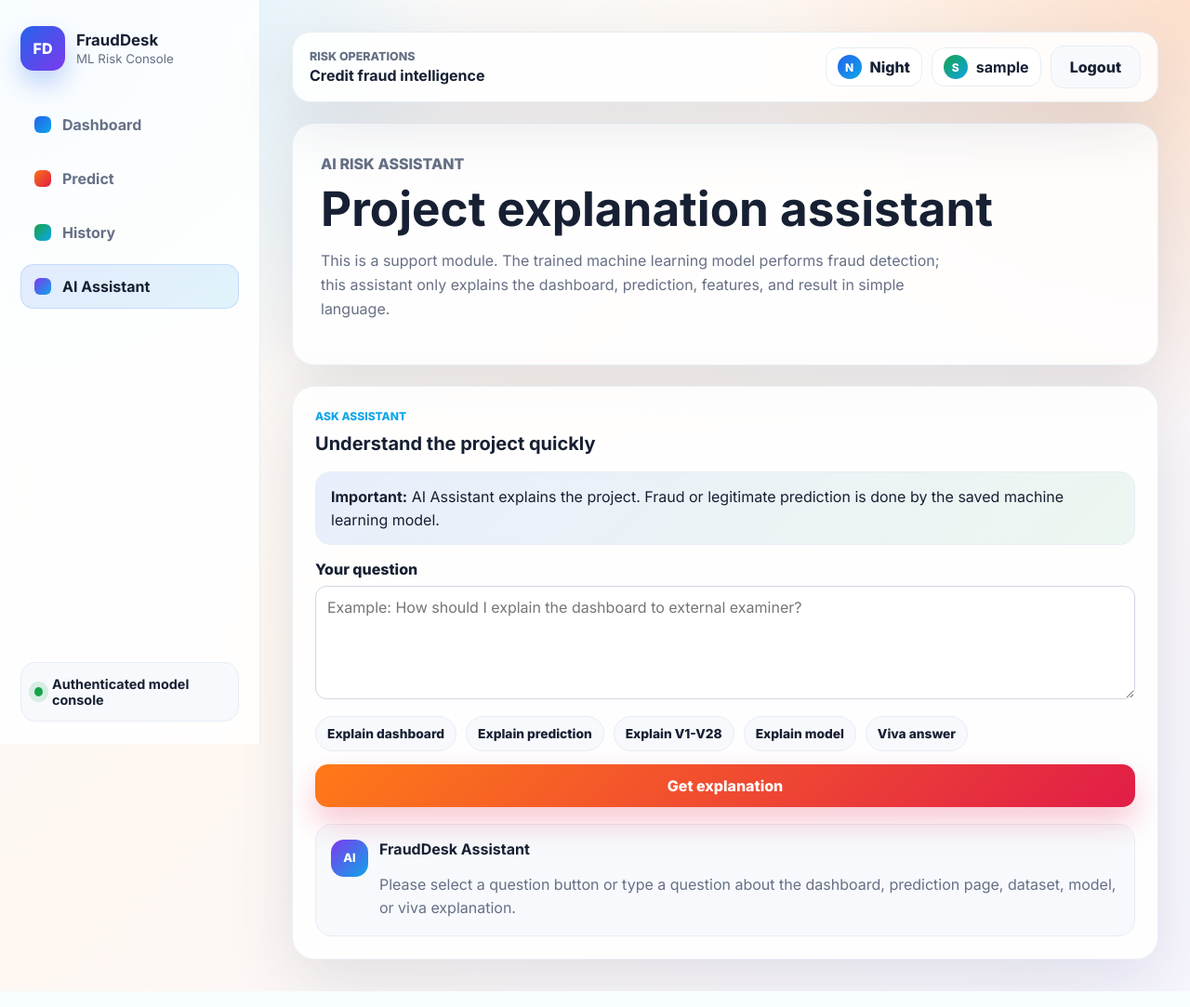
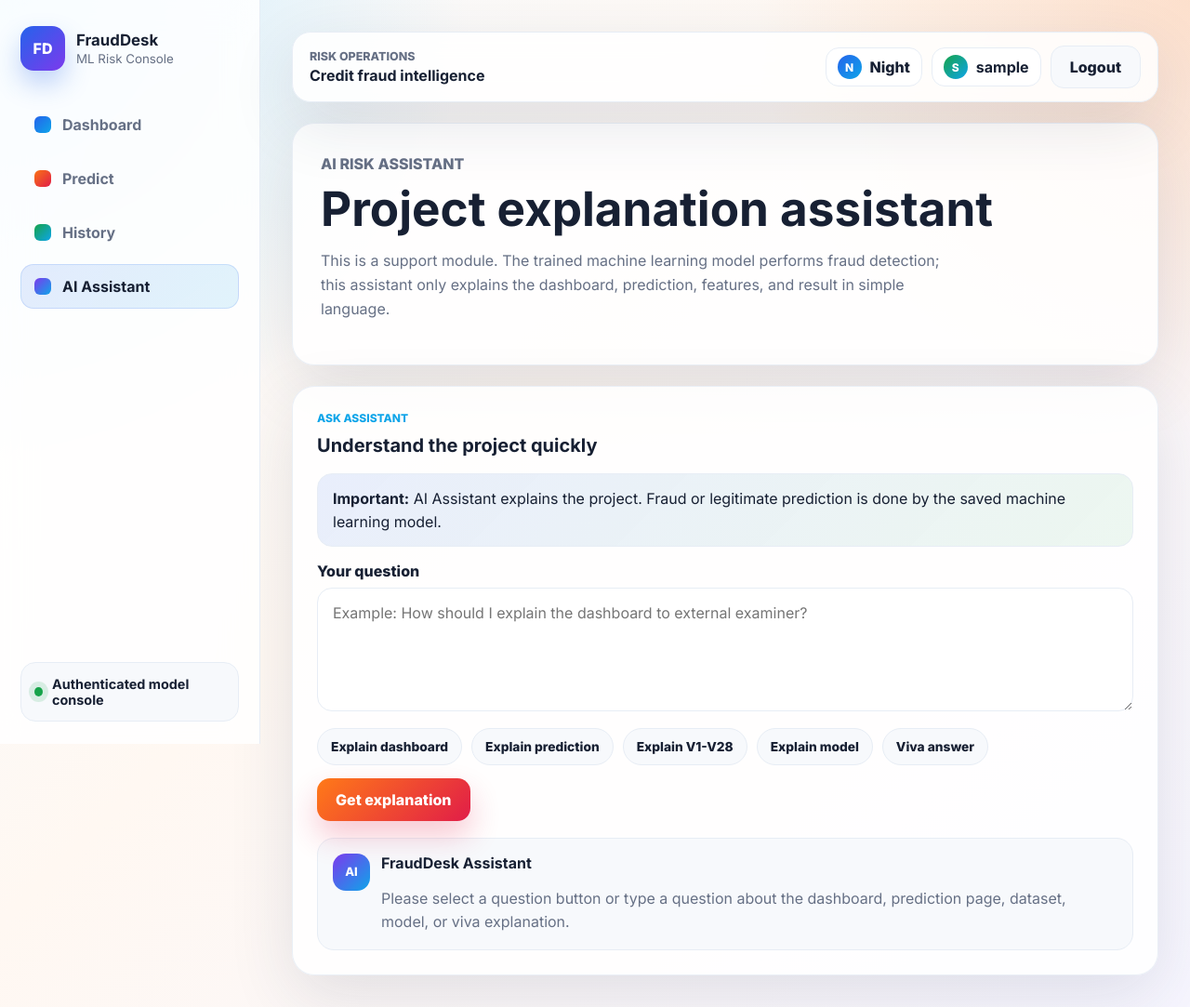
Before and after one commit to Rajesh-1102/credit-card-fraud-detection, a Django app: page /assistant/ in a window 1280 px wide. Shown: the whole page at 93% size. Run offline with Django 4.2, Linux system fonts and the light colour scheme; the visitor is signed in with stand-in values (Sample User, id 1).

```diff
--- a/static/fraud_app/styles.css
+++ b/static/fraud_app/styles.css
@@ -1036,6 +1036,7 @@ summary {
 
 .simple-assistant {
     max-width: 980px;
+    padding: 26px;
 }
 
 .assistant-support-note {
@@ -1054,6 +1055,19 @@ summary {
     margin-bottom: 18px;
 }
 
+.simple-assistant textarea {
+    width: 100%;
+    min-height: 130px;
+    padding: 14px 16px;
+    color: var(--ink);
+    font: inherit;
+    line-height: 1.6;
+    background: var(--field);
+    border: 1px solid var(--line);
+    border-radius: 16px;
+    box-shadow: inset 0 1px 0 rgba(255, 255, 255, 0.38);
+}
+
 .assistant-prompt-grid {
     display: flex;
     flex-wrap: wrap;
@@ -1061,8 +1075,8 @@ summary {
 }
 
 .prompt-chip {
-    min-height: 38px;
-    padding: 0 12px;
+    min-height: 40px;
+    padding: 0 14px;
     color: var(--ink);
     font: inherit;
     font-size: 0.86rem;
@@ -1071,6 +1085,10 @@ summary {
     border: 1px solid var(--line);
     border-radius: 999px;
     cursor: pointer;
+}
+
+.simple-assistant .primary-action {
+    width: fit-content;
 }
 
 .prompt-chip:hover {
--- a/templates/fraud_app/base.html
+++ b/templates/fraud_app/base.html
@@ -8,7 +8,7 @@
     <link rel="preconnect" href="https://fonts.googleapis.com">
     <link rel="preconnect" href="https://fonts.gstatic.com" crossorigin>
     <link href="https://fonts.googleapis.com/css2?family=Inter:wght@400;500;600;700;800&display=swap" rel="stylesheet">
-    <link rel="stylesheet" href="{% static 'fraud_app/styles.css' %}">
+    <link rel="stylesheet" href="{% static 'fraud_app/styles.css' %}?v=20260518">
 </head>
 <body>
     <div class="app-shell">
```
